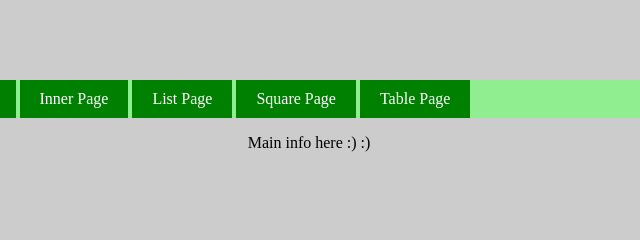
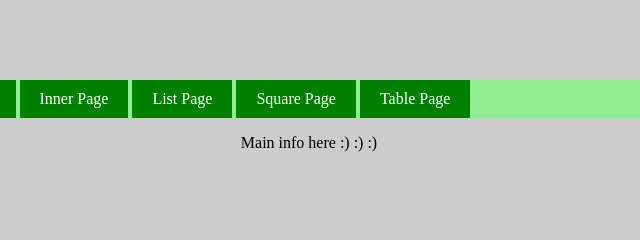
Before and after one commit to tommycws2018/frontend120124, a plain HTML site: page index.html in a window 1280 px wide. Shown: the top 240 px of the page, 331-971 px from the left. Drawn offline with Linux system fonts and the light colour scheme.

Commit message:
add_smile

```diff
--- a/index.html
+++ b/index.html
@@ -23,7 +23,7 @@
     </header>
     <main>
 
-        <p>Main info here :) :)</p>
+        <p>Main info here :) :) :)</p>
 
         <div class="bttn">Click me :)</div>
 
```
